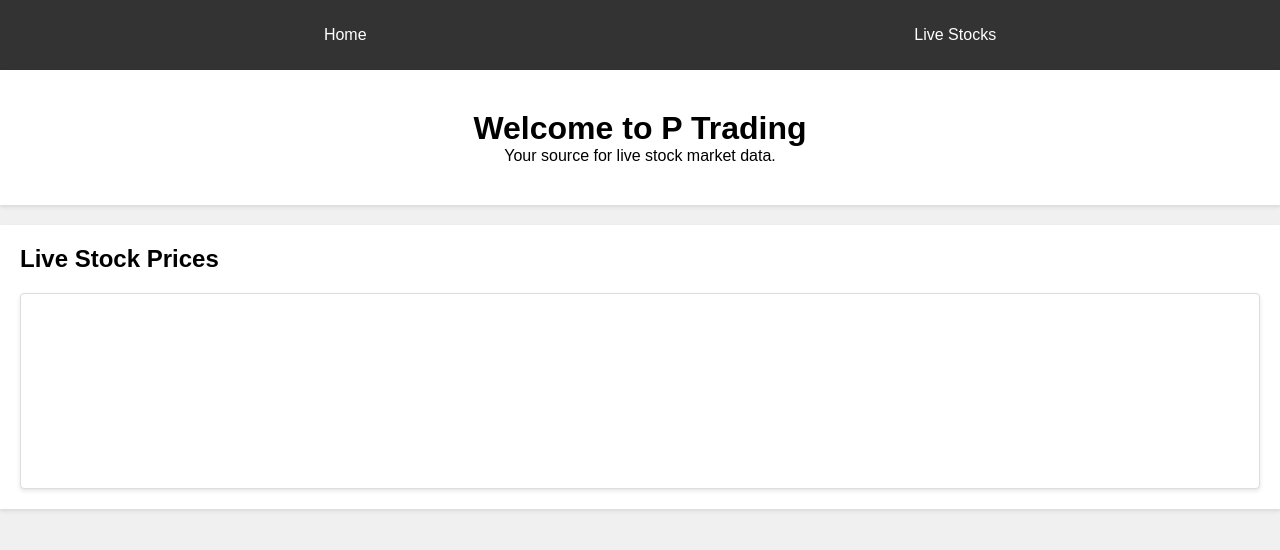
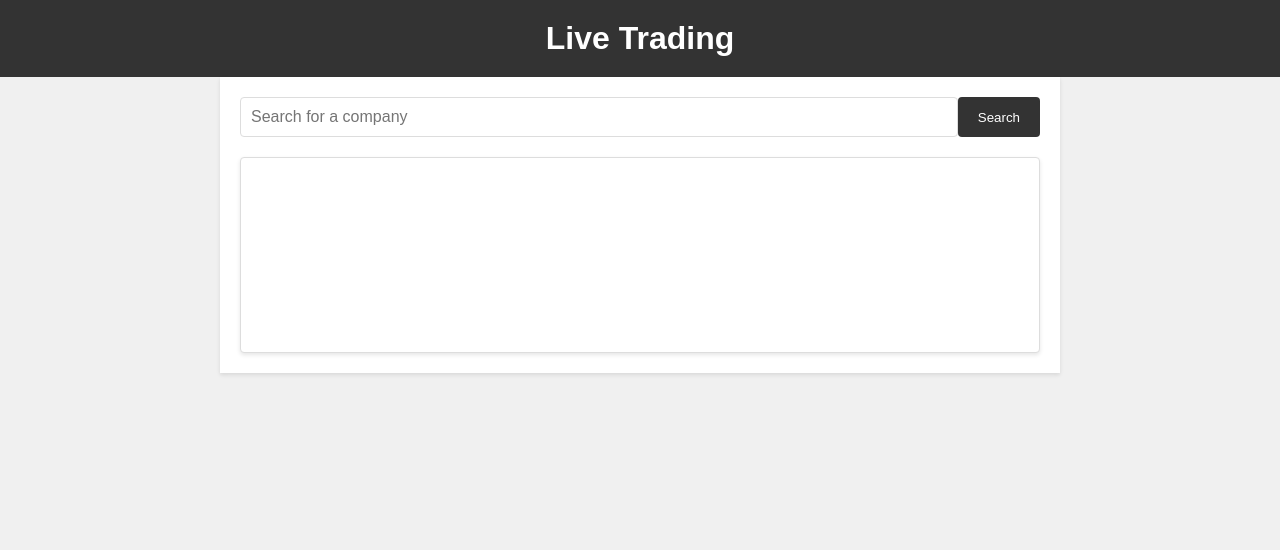
Before and after one commit to pieropls/P_trading, a plain HTML site: page index.html in a window 1280 px wide. Drawn offline with nearby package versions, Linux system fonts and the light colour scheme; no server answers.

Commit message:
Added live stock data display and styling part 2

```diff
--- a/index.html
+++ b/index.html
@@ -4,28 +4,26 @@
     <meta charset="UTF-8">
     <meta name="viewport" content="width=device-width, initial-scale=1.0">
     <link rel="stylesheet" href="styles.css">
-    <title>P Trading</title>
+    <title>Live Trading</title>
 </head>
 <body>
-    <nav>
-        <ul>
-            <li><a href="#">Home</a></li>
-            <li><a href="#">Live Stocks</a></li>
-        </ul>
-    </nav>
-
     <header>
-        <h1>Welcome to P Trading</h1>
-        <p>Your source for live stock market data.</p>
+        <h1>Live Trading</h1>
     </header>
 
-    <section id="live-stocks">
-        <h2>Live Stock Prices</h2>
-        <div id="stock-ticker"></div>
-        <div id="stock-graph">
-            <canvas id="stock-chart"></canvas>
-        </div>
-    </section>
+    <main>
+        <section id="search">
+            <input type="text" id="search-input" placeholder="Search for a company">
+            <button id="search-button">Search</button>
+        </section>
+
+        <section id="stock-info">
+            <div id="stock-ticker"></div>
+            <div id="stock-graph">
+                <canvas id="stock-chart"></canvas>
+            </div>
+        </section>
+    </main>
 
     <script src="https://cdn.jsdelivr.net/npm/axios/dist/axios.min.js"></script>
     <script src="https://cdn.jsdelivr.net/npm/chart.js"></script>
--- a/script.js
+++ b/script.js
@@ -1,23 +1,35 @@
 const apiKey = '7SDVDZJS6TAM46GU'; // Alpha Vantage API key
-const stockSymbol = 'AAPL'; // Example stock symbol (Apple Inc.)
 
-// Fetch live stock data from Alpha Vantage API
-axios.get(`https://www.alphavantage.co/query?function=TIME_SERIES_INTRADAY&symbol=${stockSymbol}&interval=5min&apikey=${apiKey}`)
-    .then(response => {
-        const stockData = response.data['Time Series (5min)'];
+document.addEventListener('DOMContentLoaded', () => {
+    const searchButton = document.getElementById('search-button');
+    const searchInput = document.getElementById('search-input');
+    const stockTicker = document.getElementById('stock-ticker');
+    const stockChart = document.getElementById('stock-chart').getContext('2d');
 
-        // Extract date and closing price for Chart.js
-        const dates = Object.keys(stockData).reverse();
-        const closingPrices = dates.map(date => parseFloat(stockData[date]['4. close']));
+    searchButton.addEventListener('click', () => {
+        const companyName = searchInput.value;
+        if (companyName) {
+            fetchStockData(companyName);
+        }
+    });
 
-        // Display current price in the ticker
-        const latestDate = dates[0];
-        const currentPrice = closingPrices[0];
-        const stockTicker = document.getElementById('stock-ticker');
-        stockTicker.innerHTML = `Current Price of ${stockSymbol}: $${currentPrice.toFixed(2)}`;
+    function fetchStockData(companyName) {
+        axios.get(`https://www.alphavantage.co/query?function=TIME_SERIES_INTRADAY&symbol=${companyName}&interval=5min&apikey=${apiKey}`)
+            .then(response => {
+                const stockData = response.data['Time Series (5min)'];
+                const dates = Object.keys(stockData).reverse();
+                const closingPrices = dates.map(date => parseFloat(stockData[date]['4. close']));
 
-        // Create a line chart using Chart.js
-        const stockChart = document.getElementById('stock-chart').getContext('2d');
+                const latestDate = dates[0];
+                const currentPrice = closingPrices[0];
+                stockTicker.innerHTML = `Current Price of ${companyName}: $${currentPrice.toFixed(2)}`;
+
+                renderStockChart(dates, closingPrices);
+            })
+            .catch(error => console.error('Error fetching stock data:', error));
+    }
+
+    function renderStockChart(dates, closingPrices) {
         new Chart(stockChart, {
             type: 'line',
             data: {
@@ -45,5 +57,5 @@ axios.get(`https://www.alphavantage.co/query?function=TIME_SERIES_INTRADAY&symbo
                 }
             }
         });
-    })
-    .catch(error => console.error('Error fetching stock data:', error));
+    }
+});
--- a/styles.css
+++ b/styles.css
@@ -10,49 +10,56 @@ body {
     font-family: Arial, sans-serif;
 }
 
-/* Style the navigation bar */
-nav {
+/* Style the header */
+header {
     background-color: #333;
     color: #fff;
-    padding: 10px;
+    text-align: center;
+    padding: 20px 0;
 }
 
-nav ul {
-    list-style: none;
-    display: flex;
-    justify-content: space-around;
-}
-
-nav a {
-    text-decoration: none;
-    color: #fff;
-}
-
-/* Style the header */
-header {
-    text-align: center;
-    padding: 40px;
+/* Style the main content */
+main {
+    max-width: 800px;
+    margin: 0 auto;
+    padding: 20px;
     background-color: #ffffff;
-    margin-bottom: 20px;
     box-shadow: 0 2px 4px rgba(0, 0, 0, 0.1);
 }
 
-/* Style the live stock section */
-#live-stocks {
-    background-color: #ffffff;
-    padding: 20px;
-    margin: 0 auto;
-    box-shadow: 0 2px 4px rgba(0, 0, 0, 0.1);
+/* Style the search section */
+#search {
+    display: flex;
+    margin-bottom: 20px;
 }
 
-/* Style the stock ticker */
+#search-input {
+    flex: 1;
+    padding: 10px;
+    border: 1px solid #ddd;
+    border-radius: 4px;
+    font-size: 16px;
+}
+
+#search-button {
+    padding: 10px 20px;
+    background-color: #333;
+    color: #fff;
+    border: none;
+    border-radius: 4px;
+    cursor: pointer;
+}
+
+/* Style the stock info section */
+#stock-info {
+    text-align: center;
+}
+
 #stock-ticker {
-    text-align: center;
     font-size: 18px;
     margin-bottom: 20px;
 }
 
-/* Style the stock graph container */
 #stock-graph {
     padding: 20px;
     background-color: #fff;
```
